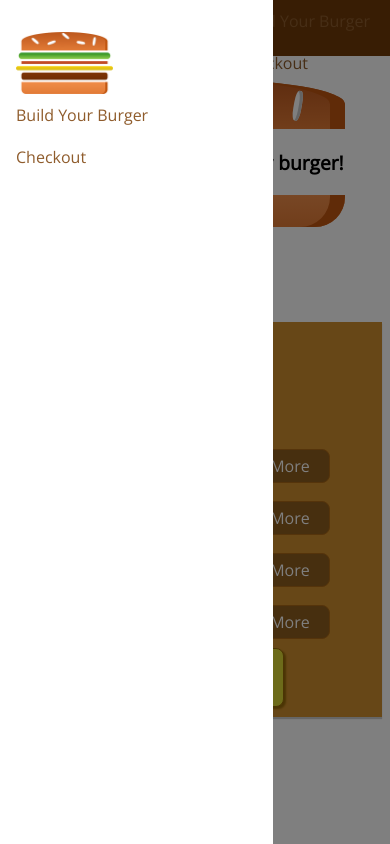
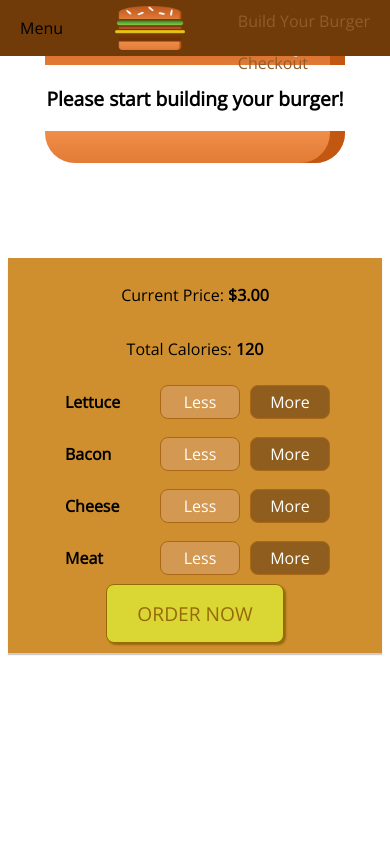
Before and after one commit to ashleynicole472/HamburgerApp, a React app in the folder burger-app/: page / in a window 390 px wide. Built offline with nearby package versions, Linux system fonts and the light colour scheme.

Commit message:
added logic to get rid of side drawer

```diff
--- a/burger-app/src/Components/Layout/Layout.css
+++ b/burger-app/src/Components/Layout/Layout.css
@@ -1,3 +1,3 @@
-.content {
-  margin-top: 72px;
+.Content {
+    margin-top: 72px;
 }
--- a/burger-app/src/Components/Layout/Layout.js
+++ b/burger-app/src/Components/Layout/Layout.js
@@ -5,12 +5,9 @@ import Toolbar from '../Navigation/Toolbar/Toolbar';
 import SideDrawer from '../Navigation/SideDrawer/SideDrawer';
 
 class Layout extends Component {
-    constructor(props){
-        super(props);
-        this.state={
+        state = {
             showSideDrawer: true
         }
-    }
 
     showSideDrawerClosedHandler = () => {
         this.setState({showSideDrawer: false})
--- a/burger-app/src/Components/Logo/Logo.css
+++ b/burger-app/src/Components/Logo/Logo.css
@@ -1,5 +1,5 @@
 .Logo {
-    height: 8%;
+    height: 80%;
 }
 
 .Logo img {
--- a/burger-app/src/Components/Navigation/SideDrawer/SideDrawer.css
+++ b/burger-app/src/Components/Navigation/SideDrawer/SideDrawer.css
@@ -13,7 +13,7 @@
 }
 
 @media (min-width: 500px) {
-    .SideDrawer{
+    .SideDrawer {
         display: none;
     }
 }
@@ -28,4 +28,5 @@
 
 .Logo {
     height: 11%;
+    margin-bottom: 32px;
 }
--- a/burger-app/src/Components/Navigation/SideDrawer/SideDrawer.js
+++ b/burger-app/src/Components/Navigation/SideDrawer/SideDrawer.js
@@ -1,17 +1,23 @@
 import React from 'react';
+
 import Logo from '../../Logo/Logo';
 import NavigationItems from '../NavigationItems/NavigationItems';
 import classes from './SideDrawer.css';
 import Backdrop from '../../UI/Backdrop/Backdrop';
 import Aux from '../../../hoc/Aux';
 
-
-const sideDrawer = (props) => {
-    return(
+const sideDrawer = ( props ) => {
+    let attachedClasses = [classes.SideDrawer, classes.Close];
+    if (props.open) {
+        attachedClasses = [classes.SideDrawer, classes.Open];
+    }
+    return (
         <Aux>
-            <Backdrop show clicked={props.closed}/>
-            <div className={classes.SideDrawer}>
-                <Logo height='11%'/>
+            <Backdrop show={props.open} clicked={props.closed}/>
+            <div className={attachedClasses.join(' ')}>
+                <div className={classes.Logo}>
+                    <Logo />
+                </div>
                 <nav>
                     <NavigationItems />
                 </nav>
--- a/burger-app/src/Components/Navigation/Toolbar/Toolbar.css
+++ b/burger-app/src/Components/Navigation/Toolbar/Toolbar.css
@@ -20,3 +20,9 @@
 .Logo {
     height: 80%;
 }
+
+@media (max-width: 499px) {
+    .DesktopOnly {
+        display: none;
+    }
+}
--- a/burger-app/src/Components/UI/Backdrop/Backdrop.css
+++ b/burger-app/src/Components/UI/Backdrop/Backdrop.css
@@ -3,7 +3,7 @@
     height: 100%;
     position: fixed;
     z-index: 100;
+    left: 0;
     top: 0;
-    left: 0;
     background-color: rgba(0, 0, 0, 0.5);
 }
--- a/burger-app/src/Components/UI/Backdrop/Backdrop.js
+++ b/burger-app/src/Components/UI/Backdrop/Backdrop.js
@@ -1,4 +1,5 @@
 import React from 'react';
+
 import classes from './Backdrop.css';
 
 const backdrop = (props) => (
```
